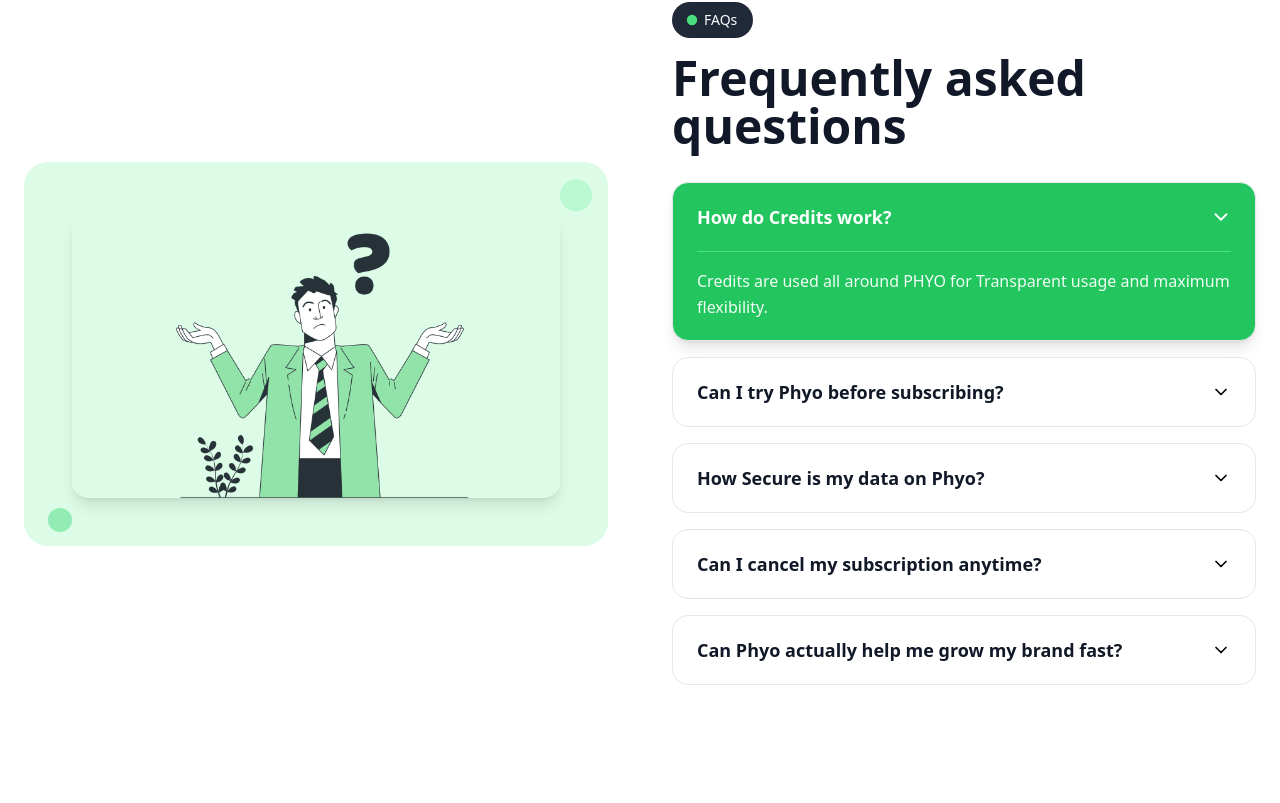
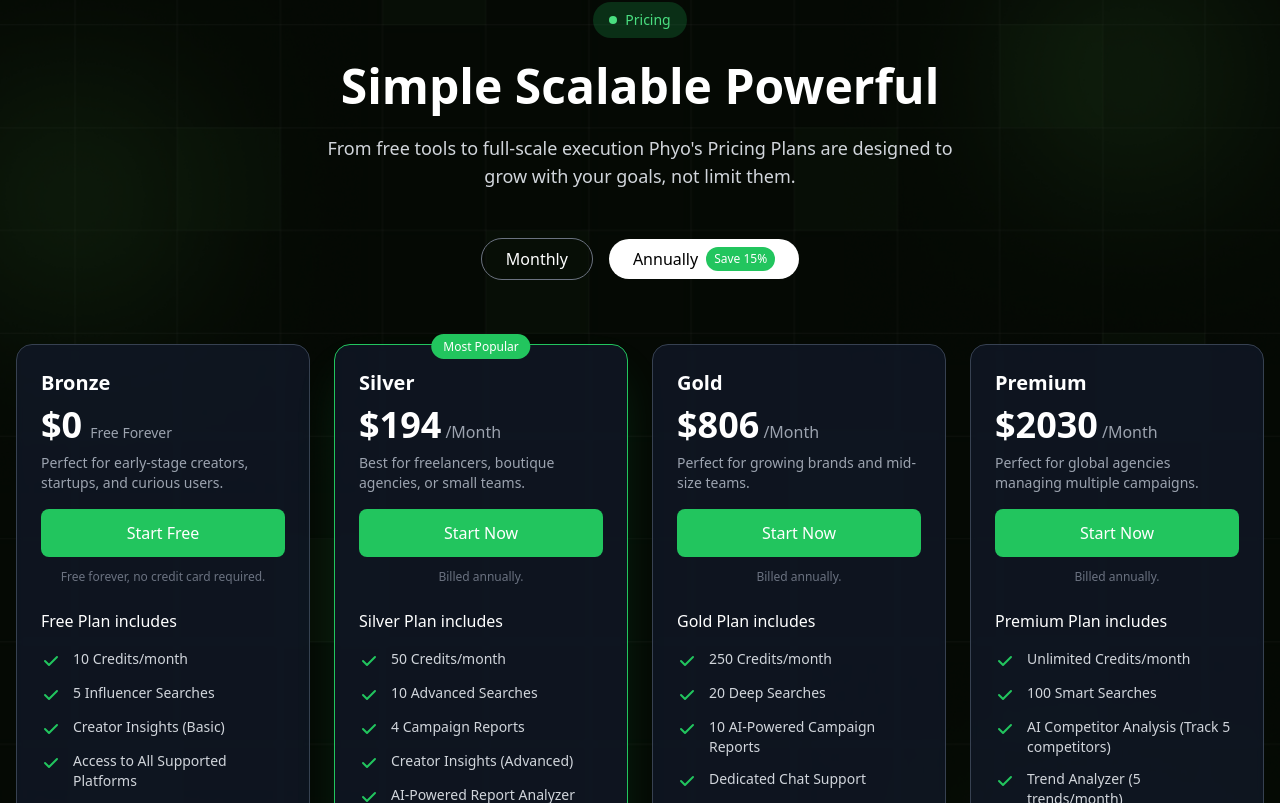
Before and after one commit to phyoai/phyo_client, a Next.js app: page / in a window 1280 px wide. Shown: the part 4077-4880 px from the top of the page. Built offline with nearby package versions, Linux system fonts and the light colour scheme; no server answers.

Commit message:
feat: integrate Razorpay for payment processing and update pricing plans

```diff
--- a/package.json
+++ b/package.json
@@ -14,6 +14,7 @@
     "framer-motion": "^12.23.12",
     "lucide-react": "^0.469.0",
     "next": "15.1.2",
+    "razorpay": "^2.9.6",
     "react": "^19.0.0",
     "react-dom": "^19.0.0",
     "react-hook-form": "^7.54.2",
--- a/src/app/landing/PricingSection.jsx
+++ b/src/app/landing/PricingSection.jsx
@@ -1,18 +1,153 @@
 'use client'
-import { useState } from 'react';
+import { useState, useEffect } from 'react';
+import { useAuth } from '../context/AuthContext';
+import paymentService from '../../utils/payment';
+import { useRouter } from 'next/navigation';
 
 const PricingSection = () => {
   const [billingCycle, setBillingCycle] = useState('annually');
+  const [loading, setLoading] = useState(false);
+  const [processingPlan, setProcessingPlan] = useState(null);
+  const [userPlan, setUserPlan] = useState(null);
+  const { isAuthenticated } = useAuth();
+  const router = useRouter();
+
+  // Load Razorpay script
+  useEffect(() => {
+    if (typeof window !== 'undefined' && !window.Razorpay) {
+      const script = document.createElement('script');
+      script.src = 'https://checkout.razorpay.com/v1/checkout.js';
+      script.async = true;
+      document.head.appendChild(script);
+    }
+
+    // Check user's current plan
+    if (isAuthenticated()) {
+      checkUserPlan();
+    }
+  }, [isAuthenticated]);
+
+  const checkUserPlan = async () => {
+    try {
+      const response = await paymentService.getUserPlan();
+      if (response.success) {
+        setUserPlan(response.data.currentPlan);
+      }
+    } catch (error) {
+      console.error('Error fetching user plan:', error);
+    }
+  };
+
+  const handlePlanClick = async (plan) => {
+    if (plan.price === '$0') {
+      // Handle free plan
+      alert('Free plan is already available to all users!');
+      return;
+    }
+
+    if (!isAuthenticated()) {
+      // Redirect to signup/login
+      const currentPath = window.location.pathname;
+      router.push(`/brand/signup?redirect=${encodeURIComponent(currentPath)}`);
+      return;
+    }
+
+    setLoading(true);
+    setProcessingPlan(plan.name);
+
+    try {
+      // Map plan to API plan ID
+      const planId = getPlanId(plan.name);
+      const interval = billingCycle === 'annually' ? 'YEARLY' : 'MONTHLY';
+
+      // Create payment order
+      const orderResponse = await paymentService.createOrder(planId, interval);
+
+      if (orderResponse.success) {
+        // Initialize Razorpay payment
+        const rzp = paymentService.initializeRazorpay(
+          orderResponse.data,
+          // Success callback
+          async (response) => {
+            try {
+              const verificationResponse = await paymentService.verifyPayment(
+                response.razorpay_order_id,
+                response.razorpay_payment_id,
+                response.razorpay_signature,
+                planId
+              );
+
+              if (verificationResponse.success) {
+                alert('Payment successful! Your subscription has been activated.');
+                await checkUserPlan(); // Refresh user plan
+              } else {
+                alert('Payment verification failed. Please contact support.');
+              }
+            } catch (error) {
+              console.error('Payment verification error:', error);
+              alert('Payment verification failed. Please contact support.');
+            }
+          },
+          // Failure callback
+          (error) => {
+            console.error('Payment failed:', error);
+            alert('Payment was cancelled or failed. Please try again.');
+          }
+        );
+
+        rzp.open();
+      } else {
+        throw new Error(orderResponse.error || 'Failed to create order');
+      }
+    } catch (error) {
+      console.error('Payment error:', error);
+      alert(error.message || 'Payment failed. Please try again.');
+    } finally {
+      setLoading(false);
+      setProcessingPlan(null);
+    }
+  };
+
+  const getPlanId = (planName) => {
+    const planMapping = {
+      'Bronze': 'bronze-monthly',
+      'Silver': 'silver-monthly',
+      'Gold': 'gold-monthly',
+      'Premium': 'premium-monthly'
+    };
+    return planMapping[planName] || 'bronze-monthly';
+  };
+
+  const getPrice = (plan) => {
+    if (plan.name === 'Bronze') return '$0';
+    if (plan.name === 'Silver') return '$19';
+    if (plan.name === 'Gold') return '$79';
+    if (plan.name === 'Premium') return '$199';
+    return plan.price;
+  };
+
+  const getDisplayPrice = (plan) => {
+    const basePrice = getPrice(plan);
+    if (basePrice === '$0') return '$0';
+
+    if (billingCycle === 'annually') {
+      // Show 15% discount for annual billing
+      const monthlyPrice = parseInt(basePrice.replace('$', ''));
+      const annualPrice = Math.round(monthlyPrice * 12 * 0.85);
+      return `$${annualPrice}`;
+    }
+    return basePrice;
+  };
 
   const plans = [
     {
-      name: 'Starter',
+      name: 'Bronze',
       price: '$0',
       period: 'Free Forever',
       description: 'Perfect for early-stage creators, startups, and curious users.',
-      buttonText: 'Start Free',
+      buttonText: isAuthenticated() && userPlan === 'BRONZE' ? 'Current Plan' : 'Start Free',
       buttonStyle: 'bg-green-500 hover:bg-green-600',
-      billing: 'Billed in one annual payment.',
+      billing: 'Free forever, no credit card required.',
       features: [
         '10 Credits/month',
         '5 Influencer Searches',
@@ -23,16 +158,16 @@
       ]
     },
     {
-      name: 'Bronze',
-      price: '$20',
+      name: 'Silver',
+      price: '$19',
       period: 'Month',
       description: 'Best for freelancers, boutique agencies, or small teams.',
-      buttonText: 'Start Now',
+      buttonText: isAuthenticated() && userPlan === 'SILVER' ? 'Current Plan' : 'Start Now',
       buttonStyle: 'bg-green-500 hover:bg-green-600',
-      billing: 'Billed in one monthly payment.',
+      billing: `Billed ${billingCycle === 'annually' ? 'annually' : 'monthly'}.`,
       highlight: true,
       features: [
-        '100 Credits/month',
+        '50 Credits/month',
         '10 Advanced Searches',
         '4 Campaign Reports',
         'Creator Insights (Advanced)',
@@ -44,15 +179,15 @@
       ]
     },
     {
-      name: 'Silver',
-      price: '$50',
+      name: 'Gold',
+      price: '$79',
       period: 'Month',
-      description: 'Perfect for early-stage creators, startups, and curious users.',
-      buttonText: 'Start Now',
+      description: 'Perfect for growing brands and mid-size teams.',
+      buttonText: isAuthenticated() && userPlan === 'GOLD' ? 'Current Plan' : 'Start Now',
       buttonStyle: 'bg-green-500 hover:bg-green-600',
-      billing: 'Billed in one monthly payment.',
+      billing: `Billed ${billingCycle === 'annually' ? 'annually' : 'monthly'}.`,
       features: [
-        '200 Credits/month',
+        '250 Credits/month',
         '20 Deep Searches',
         '10 AI-Powered Campaign Reports',
         'Dedicated Chat Support',
@@ -65,15 +200,15 @@
       ]
     },
     {
-      name: 'Gold',
-      price: '$100',
+      name: 'Premium',
+      price: '$199',
       period: 'Month',
       description: 'Perfect for global agencies managing multiple campaigns.',
-      buttonText: 'Start Now',
+      buttonText: isAuthenticated() && userPlan === 'PREMIUM' ? 'Current Plan' : 'Start Now',
       buttonStyle: 'bg-green-500 hover:bg-green-600',
-      billing: 'Billed in one monthly payment.',
+      billing: `Billed ${billingCycle === 'annually' ? 'annually' : 'monthly'}.`,
       features: [
-        '500 Credits/month',
+        'Unlimited Credits/month',
         '100 Smart Searches',
         'AI Competitor Analysis (Track 5 competitors)',
         'Trend Analyzer (5 trends/month)',
@@ -163,18 +298,29 @@
               <div className="mb-6">
                 <h3 className="text-white text-xl font-semibold mb-2">{plan.name}</h3>
                 <div className="flex items-baseline mb-2">
-                  <span className="text-4xl font-bold text-white">{plan.price}</span>
-                  {plan.price !== '$0' && (
+                  <span className="text-4xl font-bold text-white">{getDisplayPrice(plan)}</span>
+                  {getDisplayPrice(plan) !== '$0' && (
                     <span className="text-gray-400 ml-1">/{plan.period}</span>
                   )}
-                  {plan.price === '$0' && (
+                  {getDisplayPrice(plan) === '$0' && (
                     <span className="text-gray-400 ml-2 text-sm">{plan.period}</span>
                   )}
                 </div>
                 <p className="text-gray-400 text-sm mb-4">{plan.description}</p>
 
-                <button className={`w-full py-3 px-6 rounded-lg font-medium transition-colors ${plan.buttonStyle} text-white`}>
-                  {plan.buttonText}
+                <button
+                  onClick={() => handlePlanClick(plan)}
+                  disabled={loading && processingPlan === plan.name}
+                  className={`w-full py-3 px-6 rounded-lg font-medium transition-colors ${plan.buttonStyle} text-white disabled:opacity-50 disabled:cursor-not-allowed`}
+                >
+                  {loading && processingPlan === plan.name ? (
+                    <div className="flex items-center justify-center">
+                      <div className="animate-spin rounded-full h-5 w-5 border-b-2 border-white mr-2"></div>
+                      Processing...
+                    </div>
+                  ) : (
+                    plan.buttonText
+                  )}
                 </button>
 
                 <p className="text-gray-500 text-xs mt-3 text-center">{plan.billing}</p>
@@ -182,7 +328,9 @@
 
               {/* Features */}
               <div>
-                <h4 className="text-white font-medium mb-4">Free Plan includes</h4>
+                <h4 className="text-white font-medium mb-4">
+                  {plan.name === 'Bronze' ? 'Free Plan includes' : `${plan.name} Plan includes`}
+                </h4>
                 <ul className="space-y-3">
                   {plan.features.map((feature, featureIndex) => (
                     <li key={featureIndex} className="flex items-start">
--- a/src/app/landing/page.jsx
+++ b/src/app/landing/page.jsx
@@ -21,7 +21,7 @@
       <FeatureText/>
       <FeatureSection/>
       <StatsSection/>
-      {/* <PricingSection/> */}
+      <PricingSection/>
       <FAQSection/>
       <ComparisonTable/>
       {/* <InfluencerList/> */}
--- a/src/app/page.js
+++ b/src/app/page.js
@@ -6,7 +6,6 @@
   const token = cookies().get("authtoken")?.value || null
   return (
     <div>
-
       <Landing  />
     </div>
   );
--- /dev/null
+++ b/src/utils/payment.js
@@ -0,0 +1,162 @@
+import api from './api';
+
+class PaymentService {
+  constructor() {
+    this.razorpayKey = process.env.NEXT_PUBLIC_RAZORPAY_KEY_ID;
+  }
+
+  // Get all available subscription plans
+  async getPlans() {
+    try {
+      const response = await api.get('/payment/plans');
+      return response.data;
+    } catch (error) {
+      throw error.response?.data || error.message;
+    }
+  }
+
+  // Get user's current plan
+  async getUserPlan() {
+    try {
+      const response = await api.get('/payment/user-plan');
+      return response.data;
+    } catch (error) {
+      throw error.response?.data || error.message;
+    }
+  }
+
+  // Get user's credit information
+  async getCredits() {
+    try {
+      const response = await api.get('/payment/credits');
+      return response.data;
+    } catch (error) {
+      throw error.response?.data || error.message;
+    }
+  }
+
+  // Create payment order
+  async createOrder(planId, interval = 'MONTHLY') {
+    try {
+      const response = await api.post('/payment/create-order', {
+        planId,
+        interval
+      });
+      return response.data;
+    } catch (error) {
+      throw error.response?.data || error.message;
+    }
+  }
+
+  // Verify payment
+  async verifyPayment(razorpayOrderId, razorpayPaymentId, razorpaySignature, planId) {
+    try {
+      const response = await api.post('/payment/verify-payment', {
+        razorpayOrderId,
+        razorpayPaymentId,
+        razorpaySignature,
+        planId
+      });
+      return response.data;
+    } catch (error) {
+      throw error.response?.data || error.message;
+    }
+  }
+
+  // Get payment history
+  async getPaymentHistory(page = 1, limit = 10) {
+    try {
+      const response = await api.get('/payment/history', {
+        params: { page, limit }
+      });
+      return response.data;
+    } catch (error) {
+      throw error.response?.data || error.message;
+    }
+  }
+
+  // Cancel subscription
+  async cancelSubscription() {
+    try {
+      const response = await api.post('/payment/cancel-subscription');
+      return response.data;
+    } catch (error) {
+      throw error.response?.data || error.message;
+    }
+  }
+
+  // Initialize Razorpay payment
+  initializeRazorpay(orderData, onSuccess, onFailure) {
+    if (!this.razorpayKey) {
+      throw new Error('Razorpay key not found. Please check NEXT_PUBLIC_RAZORPAY_KEY_ID environment variable.');
+    }
+
+    const options = {
+      key: this.razorpayKey,
+      amount: orderData.amount,
+      currency: orderData.currency,
+      order_id: orderData.orderId,
+      name: 'Phyo Platform',
+      description: `Subscribe to ${orderData.plan.displayName}`,
+      handler: function (response) {
+        console.log('Payment success:', response);
+        onSuccess(response);
+      },
+      prefill: {
+        name: 'Customer Name',
+        email: 'customer@example.com'
+      },
+      theme: {
+        color: '#10B981' // Green color to match the design
+      },
+      modal: {
+        ondismiss: function() {
+          console.log('Payment cancelled by user');
+          onFailure('Payment cancelled');
+        }
+      }
+    };
+
+    // Wait for Razorpay to be loaded
+    const checkRazorpay = () => {
+      if (typeof window !== 'undefined' && window.Razorpay) {
+        const rzp = new window.Razorpay(options);
+        return rzp;
+      } else {
+        // Try to load script if not available
+        if (typeof window !== 'undefined' && !window.Razorpay) {
+          const script = document.createElement('script');
+          script.src = 'https://checkout.razorpay.com/v1/checkout.js';
+          script.async = true;
+          script.onload = () => {
+            const rzp = new window.Razorpay(options);
+            rzp.open();
+          };
+          script.onerror = () => {
+            onFailure('Failed to load Razorpay SDK');
+          };
+          document.head.appendChild(script);
+          return null;
+        }
+        throw new Error('Razorpay SDK not available');
+      }
+    };
+
+    return checkRazorpay();
+  }
+
+  // Test function to verify payment API connectivity
+  async testConnection() {
+    try {
+      console.log('Testing payment API connection...');
+      const plans = await this.getPlans();
+      console.log('Payment API connection successful:', plans);
+      return { success: true, data: plans };
+    } catch (error) {
+      console.error('Payment API connection failed:', error);
+      return { success: false, error: error.message };
+    }
+  }
+}
+
+export default new PaymentService();
```
Also changed, not shown: 2 other files (tests, documents, lock files or other folders).
